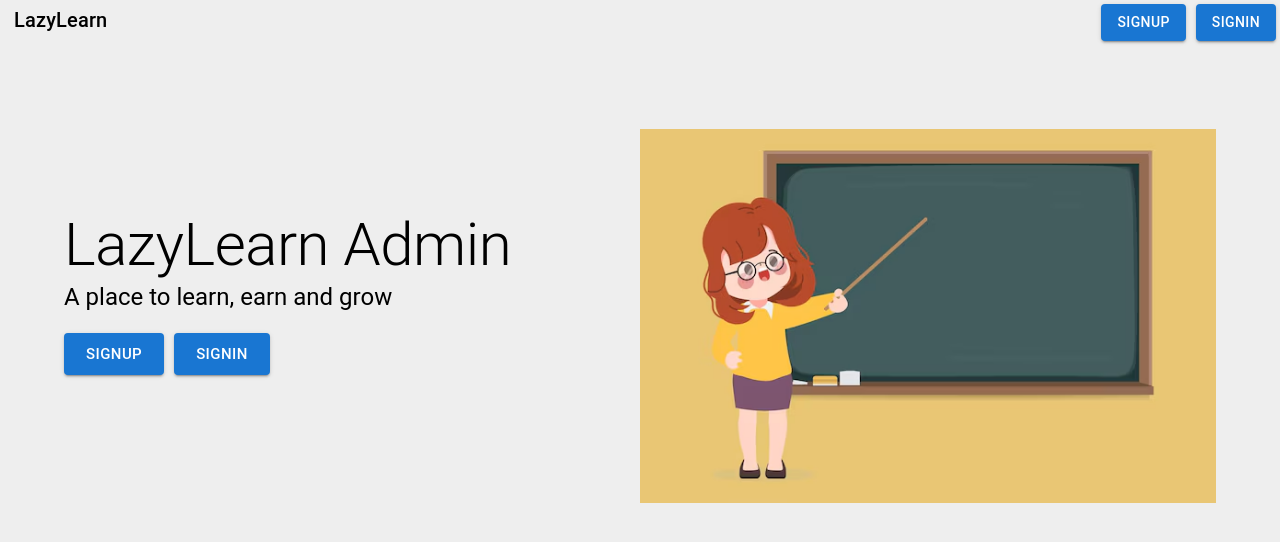
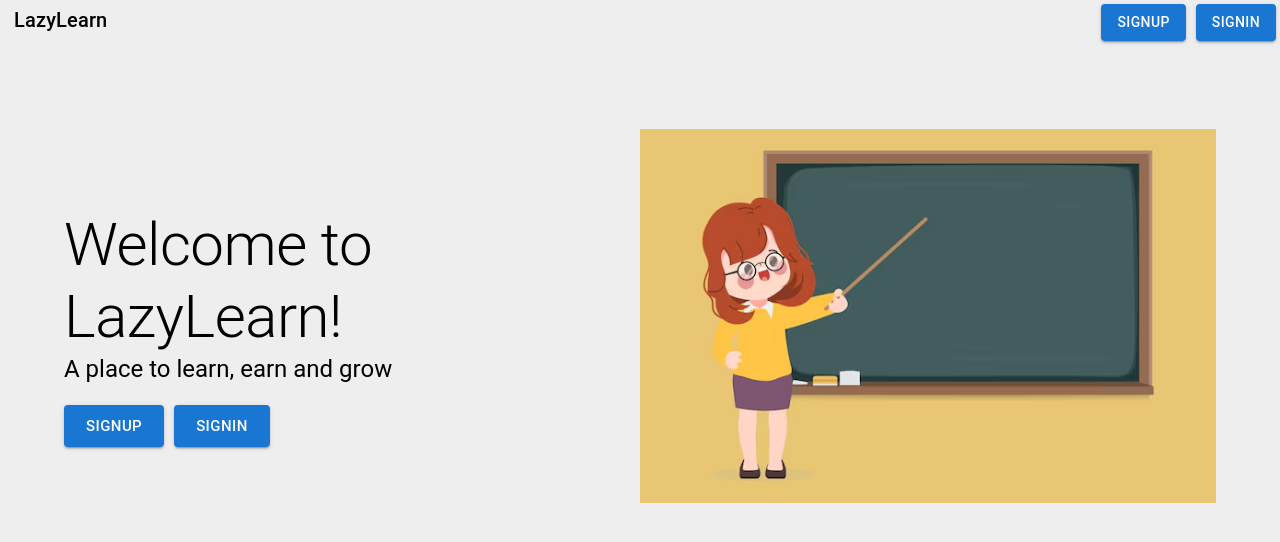
Before and after one commit to UserisRatnesh/LazyLearn, a React (Vite) app in the folder admin-client/: page / in a window 1280 px wide. Shown: the top 542 px of the page. Built offline with nearby package versions, Linux system fonts and the light colour scheme; no server answers.

Commit message:
Navigate to landing page after signup or signin.

```diff
--- a/admin-client/src/components/Landing.jsx
+++ b/admin-client/src/components/Landing.jsx
@@ -14,7 +14,7 @@ export const Landing = () => {
             <Grid item xs={12} md={6} lg={6}>
                 <div style={{ marginTop: 100 }}>
                     <Typography variant={"h2"}>
-                        LazyLearn Admin
+                        Welcome to LazyLearn!
                     </Typography>
                     <Typography variant={"h5"}>
                         A place to learn, earn and grow
--- a/admin-client/src/components/Signin.jsx
+++ b/admin-client/src/components/Signin.jsx
@@ -67,7 +67,7 @@ function Signin() {
                             userEmail: email,
                             isLoading: false
                         })
-                        navigate("/courses")
+                        navigate("/")
                     }}
 
                 > Signin</Button>
--- a/admin-client/src/components/Signup.jsx
+++ b/admin-client/src/components/Signup.jsx
@@ -61,7 +61,7 @@ function Signup() {
                             let data = response.data;
                             localStorage.setItem("token", data.token);
                             setUser({ userEmail: email, isLoading: false })
-                            navigate("/courses")
+                            navigate("/")
                         }
                         catch (error) {
                             alert("Already exists");
```
